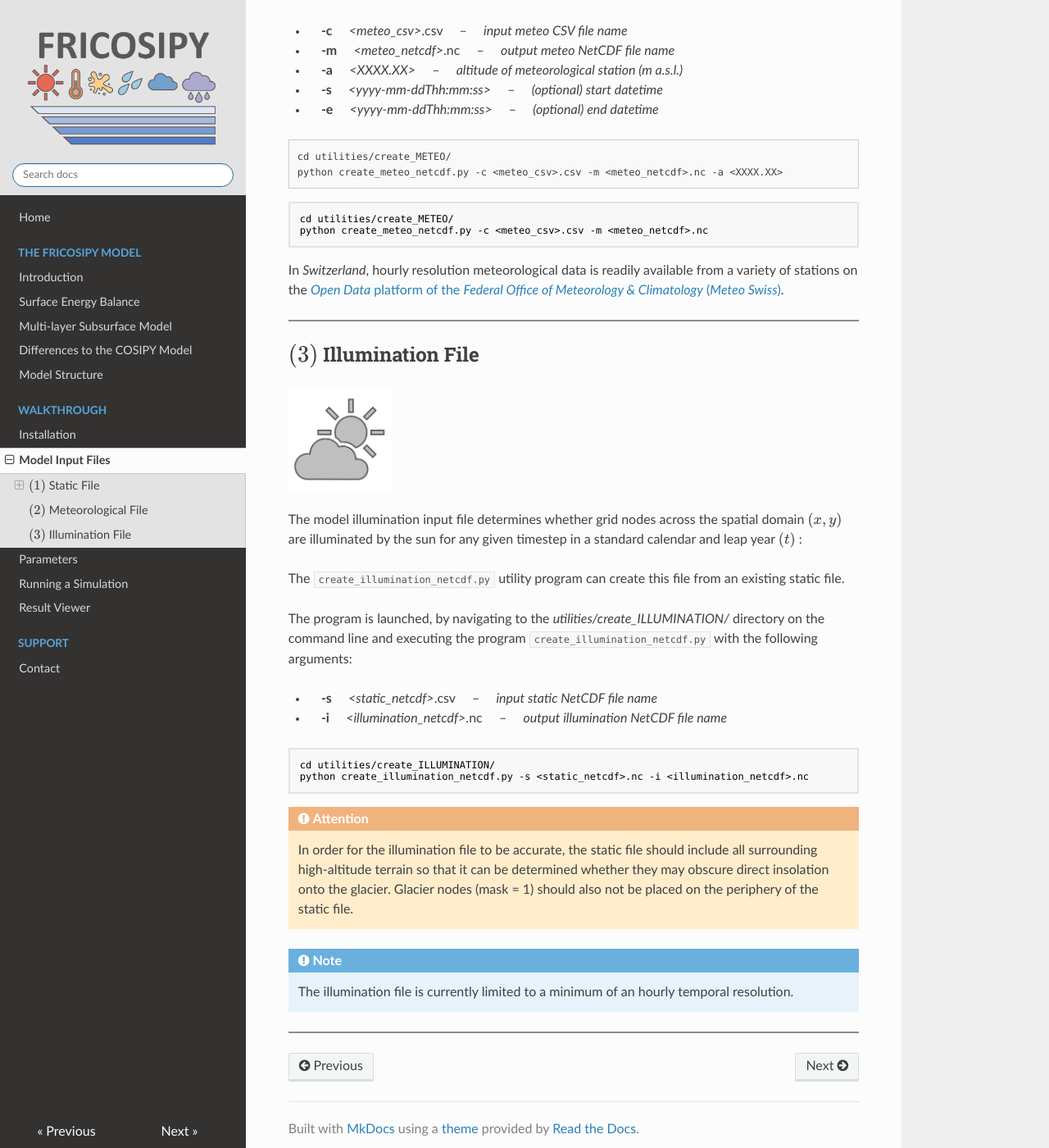
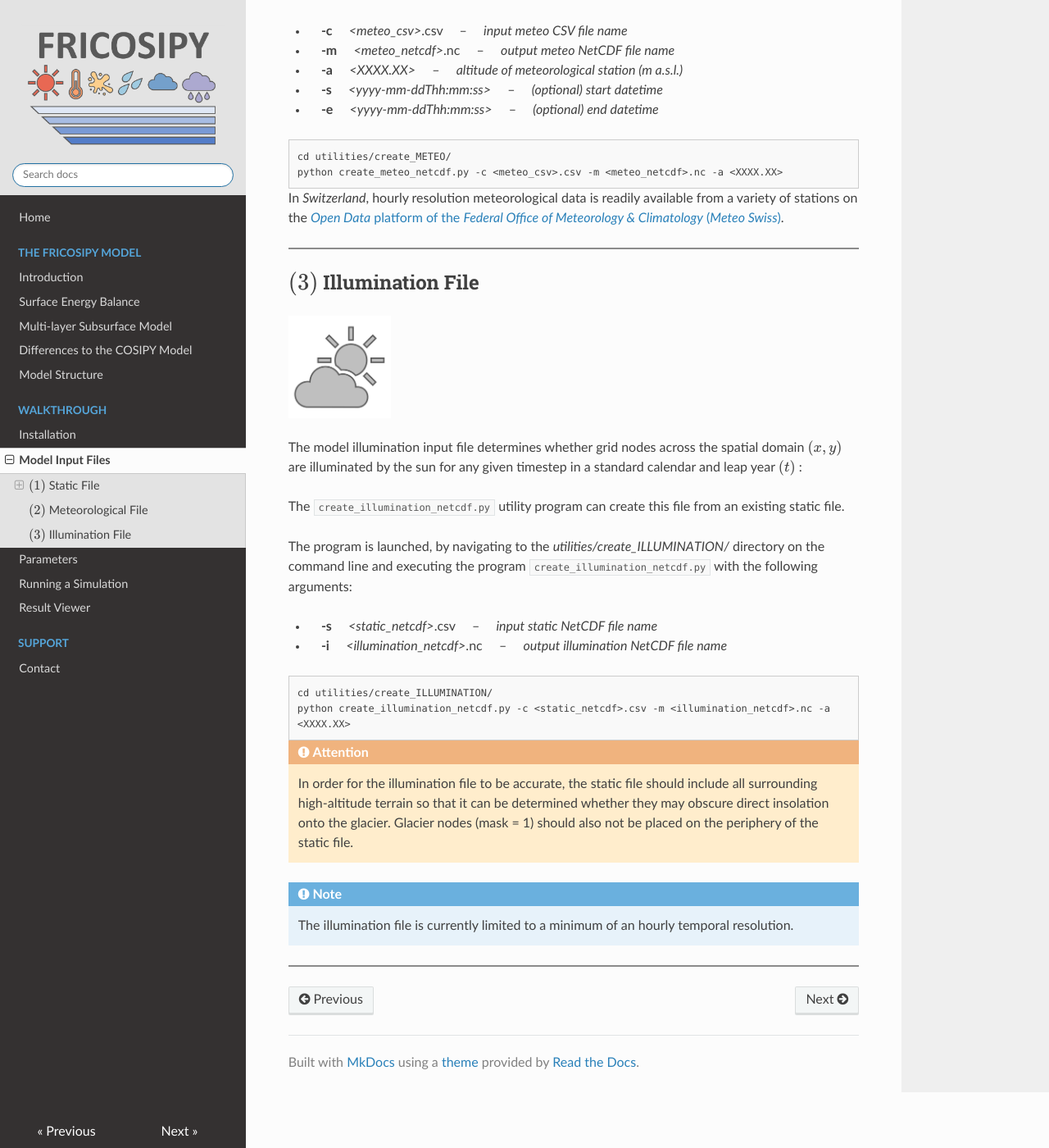
Before and after one commit to MarcusGastaldello/FRICOSIPY, an MkDocs documentation site: the page built from docs/model_input_files.md, in a window 1280 px wide and 1400 px high, scrolled down 3522 px. Shown: the whole window at 82% size. Built offline with MkDocs 1.6.1, drawn with Linux system fonts in a browser that asks for light colours.

Commit message:
Refactor code snippets in model_input_files.md
Updated code snippets for creating meteorological and illumination NetCDF files with improved formatting.

````diff
--- a/docs/model_input_files.md
+++ b/docs/model_input_files.md
@@ -145,11 +145,6 @@
   <code style="background:none !important; border:none !important; padding:0 !important; color:#404040; font-family:Consolas, 'Liberation Mono', Courier, monospace;">cd utilities/create_METEO/<br>python create_meteo_netcdf.py -c &lt;meteo_csv&gt;.csv -m &lt;meteo_netcdf&gt;.nc -a &lt;XXXX.XX&gt;</code>
 </div>
 
-```
-cd utilities/create_METEO/
-python create_meteo_netcdf.py -c <meteo_csv>.csv -m <meteo_netcdf>.nc
-```
-
 In *Switzerland*, hourly resolution meteorological data is readily available from a variety of stations on the [*Open Data* platform of the
 *Federal Office of Meteorology & Climatology* (*Meteo Swiss*)](https://www.meteosuisse.admin.ch/services-et-publications/service/open-data.html).
 
@@ -170,10 +165,9 @@
 * &emsp; **-s** &emsp; *&lt;static_netcdf&gt;*.csv &emsp; &ndash; &emsp; *input static NetCDF file name*
 * &emsp; **-i** &emsp; *&lt;illumination_netcdf&gt;*.nc &emsp; &ndash; &emsp; *output illumination NetCDF file name*
 
-```
-cd utilities/create_ILLUMINATION/
-python create_illumination_netcdf.py -s <static_netcdf>.nc -i <illumination_netcdf>.nc
-```
+<div style="border:1px solid #ccc; padding:10px; background:#f9f9f9; max-width:100%; overflow-x:auto;">
+  <code style="background:none !important; border:none !important; padding:0 !important; color:#404040; font-family:Consolas, 'Liberation Mono', Courier, monospace;">cd utilities/create_ILLUMINATION/<br>python create_illumination_netcdf.py -c &lt;static_netcdf&gt;.csv -m &lt;illumination_netcdf&gt;.nc -a &lt;XXXX.XX&gt;</code>
+</div>
 
 !!! attention
     In order for the illumination file to be accurate, the static file should include all surrounding high-altitude terrain so that it can be determined whether they may obscure direct insolation onto the glacier. Glacier nodes (mask = 1) should also not be placed on the periphery of the static file.
````
